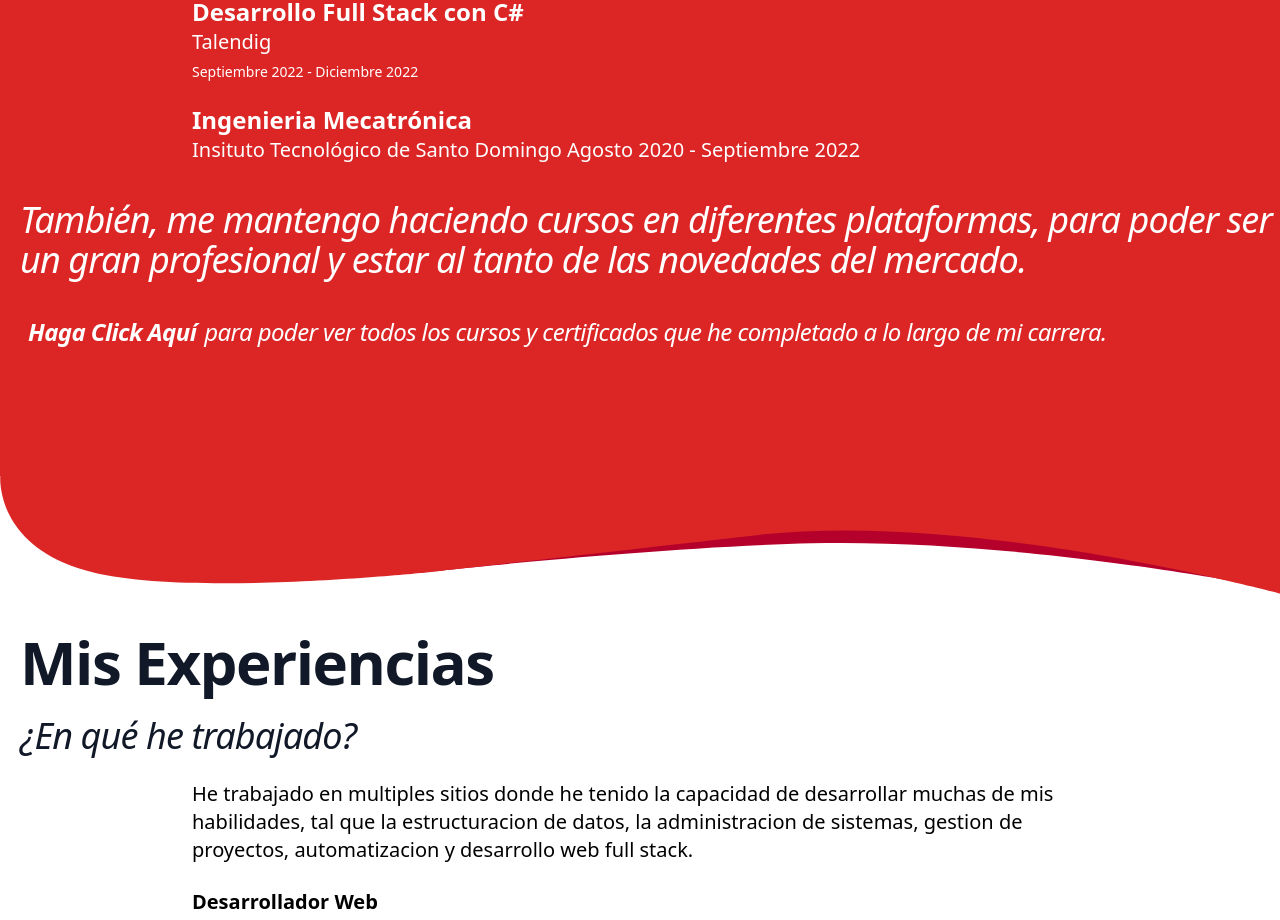
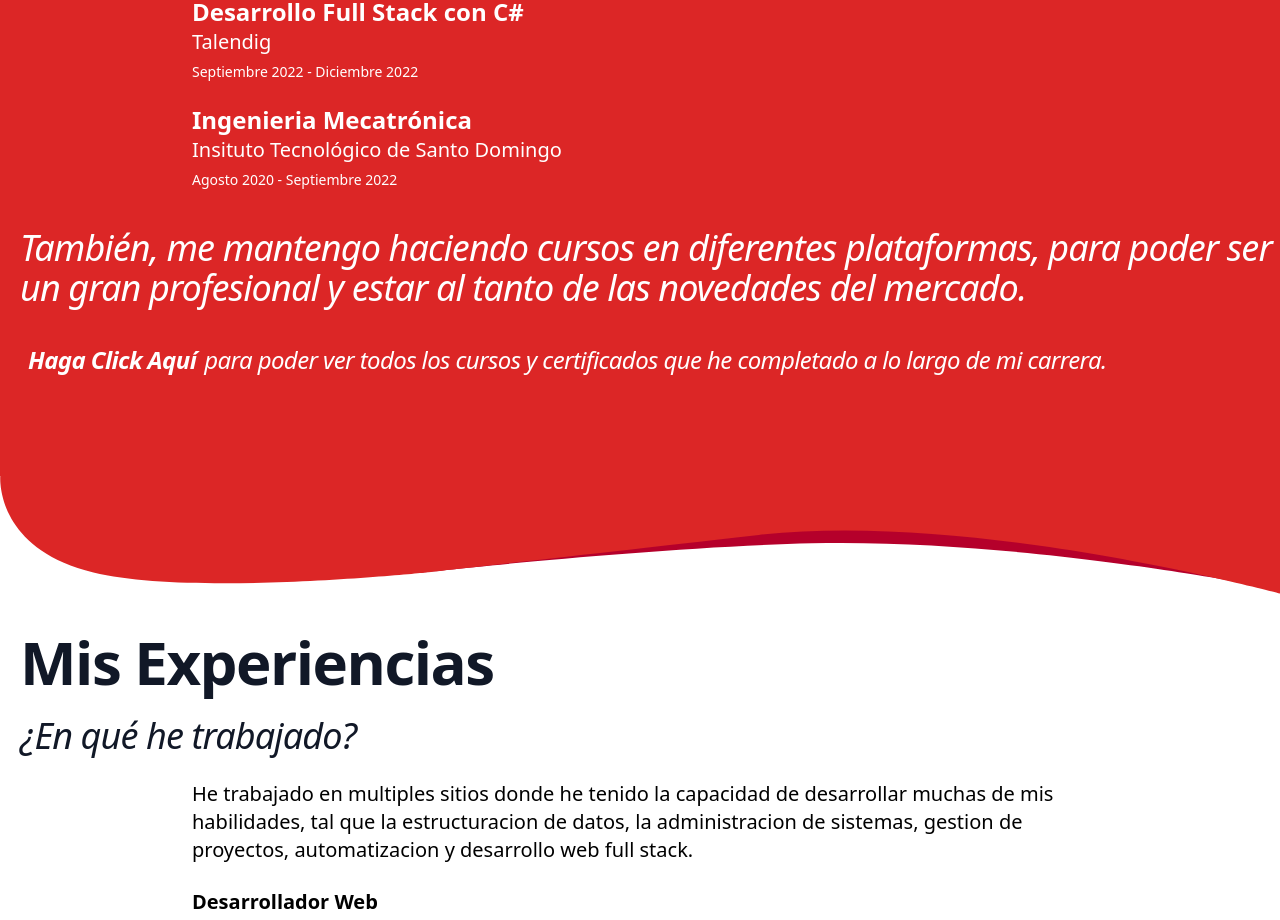
Before and after one commit to liljemery/portfolio, a React (Vite) app: page / in a window 1280 px wide. Shown: the part 4160-5080 px from the top of the page. Built offline with nearby package versions, Linux system fonts and the light colour scheme.

Commit message:
fix; eduacation text

```diff
--- a/src/organisms/Education.jsx
+++ b/src/organisms/Education.jsx
@@ -24,7 +24,7 @@ const Education = () => {
                 </h2>
                 <h3>
                     Talendig<br />
-                    <span className='text-sm'>Septiembre 2022 - Diciembre 2022</span>
+                    <span className='text-sm' >Septiembre 2022 - Diciembre 2022</span>
                 </h3>
             </li>
             <li className="my-5">
@@ -32,7 +32,8 @@ const Education = () => {
                     Ingenieria Mecatrónica
                 </h2>
                 <h3>
-                    Insituto Tecnológico de Santo Domingo Agosto 2020 - Septiembre 2022
+                    Insituto Tecnológico de Santo Domingo <br />
+                    <span className='text-sm'>Agosto 2020 - Septiembre 2022</span>
                 </h3>
             </li>
         </ul>
```
